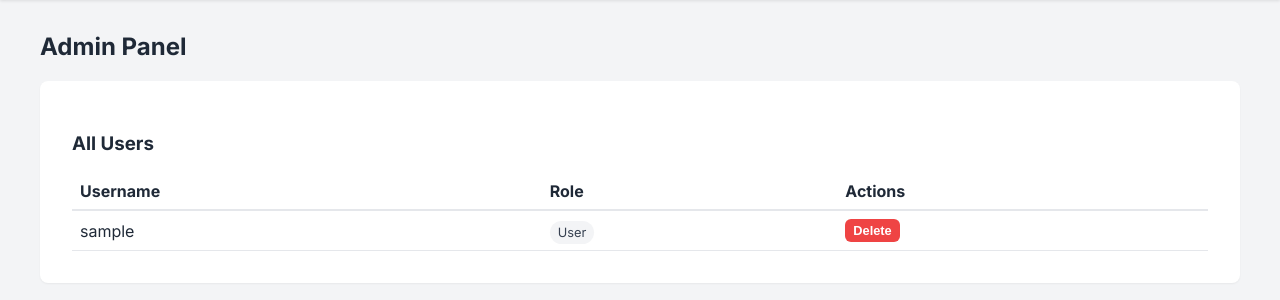
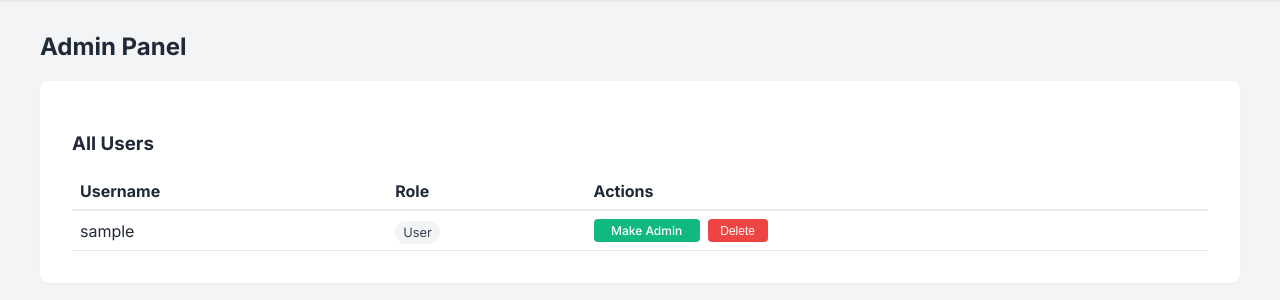
Before and after one commit to electrify3/NoteBook, a Flask app: page /admin in a window 1280 px wide. Shown: the part 61-361 px from the top of the page. Run offline with Flask 3, Linux system fonts and the light colour scheme; the visitor is signed in with stand-in values (Sample User, id 1); a database or web service that is not in the repository returns one stand-in record (values such as "Sample title"); some libraries are stand-ins or nearby versions.

Commit message:
added admin features

```diff
--- a/app.py
+++ b/app.py
@@ -262,5 +262,48 @@ def admin():
     users = list(mongo.db.users.find())
     return render_template('admin.html', users=users)
 
+@app.route('/admin/user/delete/<user_id>', methods=['POST'])
+@login_required
+def delete_user(user_id):
+    if not current_user.is_admin:
+        flash('Access denied')
+        return redirect(url_for('dashboard'))
+
+    if user_id == current_user.id:
+        flash('You cannot delete your own account')
+        return redirect(url_for('admin'))
+
+    mongo.db.notes.delete_many({'user_id': ObjectId(user_id)})
+
+    mongo.db.folders.delete_many({'user_id': ObjectId(user_id)})
+
+    mongo.db.users.delete_one({'_id': ObjectId(user_id)})
+
+    flash('User and all associated data deleted')
+    return redirect(url_for('admin'))
+
+@app.route('/admin/user/toggle_admin/<user_id>')
+@login_required
+def toggle_admin(user_id):
+    if not current_user.is_admin:
+        flash('Access denied')
+        return redirect(url_for('dashboard'))
+
+    if user_id == current_user.id:
+        flash('You cannot remove your own admin status')
+        return redirect(url_for('admin'))
+
+    user = mongo.db.users.find_one({'_id': ObjectId(user_id)})
+    if user:
+        new_status = not user.get('is_admin', False)
+        mongo.db.users.update_one(
+            {'_id': ObjectId(user_id)},
+            {'$set': {'is_admin': new_status}}
+        )
+        status_msg = "promoted to admin" if new_status else "demoted to user"
+        flash(f'User {status_msg}')
+
+    return redirect(url_for('admin'))
+
 if __name__ == '__main__':
     app.run(debug=True)
--- a/templates/admin.html
+++ b/templates/admin.html
@@ -27,13 +27,69 @@
                     {% endif %}
                 </td>
                 <td style="padding: 0.5rem;">
-                    <!-- Placeholder for admin actions like delete user -->
-                    <button
-                        style="padding: 0.25rem 0.5rem; font-size: 0.8rem; background-color: #ef4444;">Delete</button>
+                    {% if user._id|string != current_user.id %}
+                    <div style="display: flex; gap: 0.5rem;">
+                        {% if user.is_admin %}
+                        <a href="{{ url_for('toggle_admin', user_id=user._id) }}"
+                            style="text-decoration: none; background-color: #f59e0b; color: white; padding: 0.25rem 0.5rem; border-radius: 0.25rem; font-size: 0.75rem; font-weight: 500; min-width: 90px; text-align: center;">
+                            Remove Admin
+                        </a>
+                        {% else %}
+                        <a href="{{ url_for('toggle_admin', user_id=user._id) }}"
+                            style="text-decoration: none; background-color: #10b981; color: white; padding: 0.25rem 0.5rem; border-radius: 0.25rem; font-size: 0.75rem; font-weight: 500; min-width: 90px; text-align: center;">
+                            Make Admin
+                        </a>
+                        {% endif %}
+
+                        <button onclick="openDeleteModal('{{ user._id }}')"
+                            style="background-color: #ef4444; color: white; padding: 0.25rem 0.5rem; border-radius: 0.25rem; font-size: 0.75rem; font-weight: 500; border: none; cursor: pointer; min-width: 60px;">
+                            Delete
+                        </button>
+                    </div>
+                    {% else %}
+                    <span style="color: var(--text-muted); font-size: 0.8rem; font-style: italic;">Current User</span>
+                    {% endif %}
                 </td>
             </tr>
             {% endfor %}
         </tbody>
     </table>
 </div>
+
+<!-- Delete Confirmation Modal -->
+<div id="deleteModal" class="modal-overlay">
+    <div class="modal-container">
+        <h3>Confirm Deletion</h3>
+        <p>Are you sure you want to delete this user? This will delete ALL their notes and folders and cannot be undone.
+        </p>
+        <div class="modal-actions">
+            <button class="btn-cancel" onclick="closeDeleteModal()">Cancel</button>
+            <form id="deleteForm" method="POST" style="display: inline;">
+                <button type="submit" class="btn-danger">Delete User</button>
+            </form>
+        </div>
+    </div>
+</div>
+
+<script>
+    function openDeleteModal(userId) {
+        const modal = document.getElementById('deleteModal');
+        const form = document.getElementById('deleteForm');
+        form.action = "/admin/user/delete/" + userId;
+        modal.style.display = 'flex';
+    }
+
+    function closeDeleteModal() {
+        const modal = document.getElementById('deleteModal');
+        modal.style.display = 'none';
+    }
+
+    // Close modal if clicking outside
+    window.onclick = function (event) {
+        const modal = document.getElementById('deleteModal');
+        if (event.target == modal) {
+            modal.style.display = 'none';
+        }
+    }
+</script>
 {% endblock %}
```
Also changed, not shown: static/css/style.css (+48 -0 lines).
